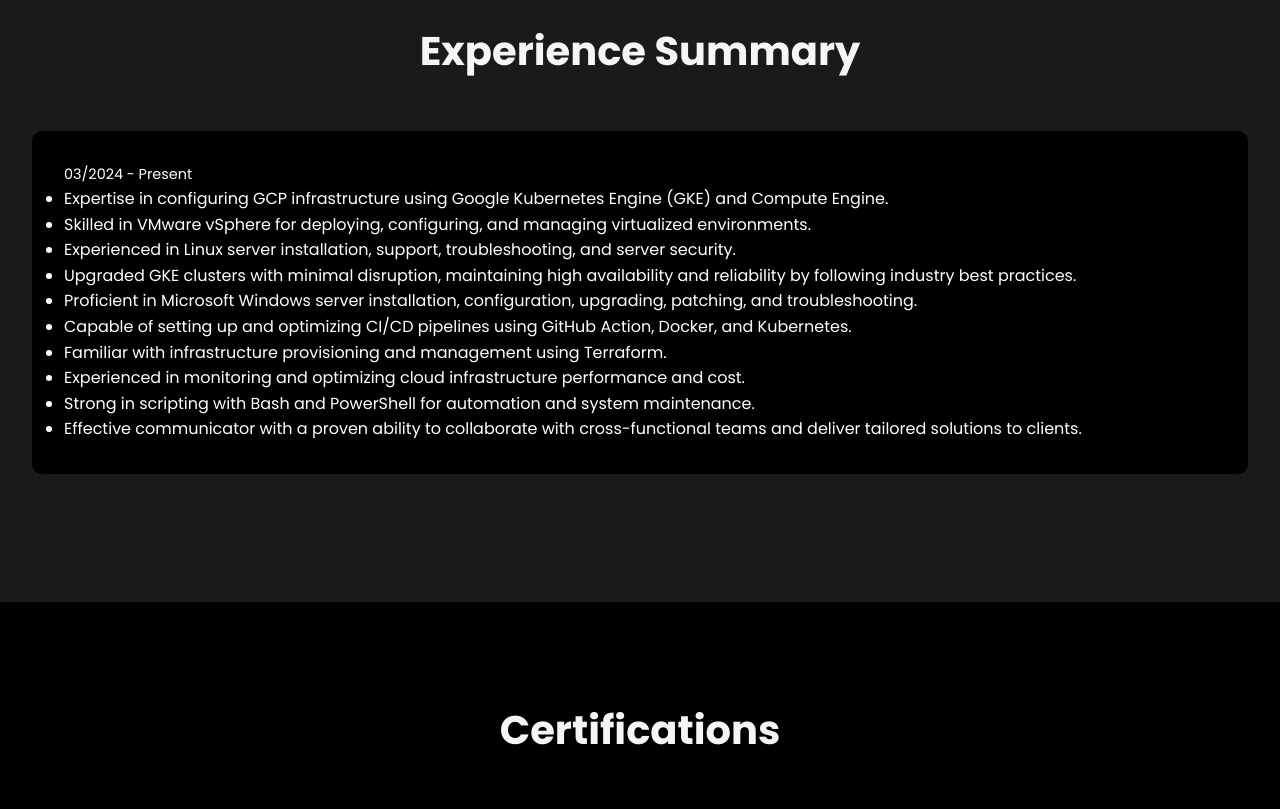
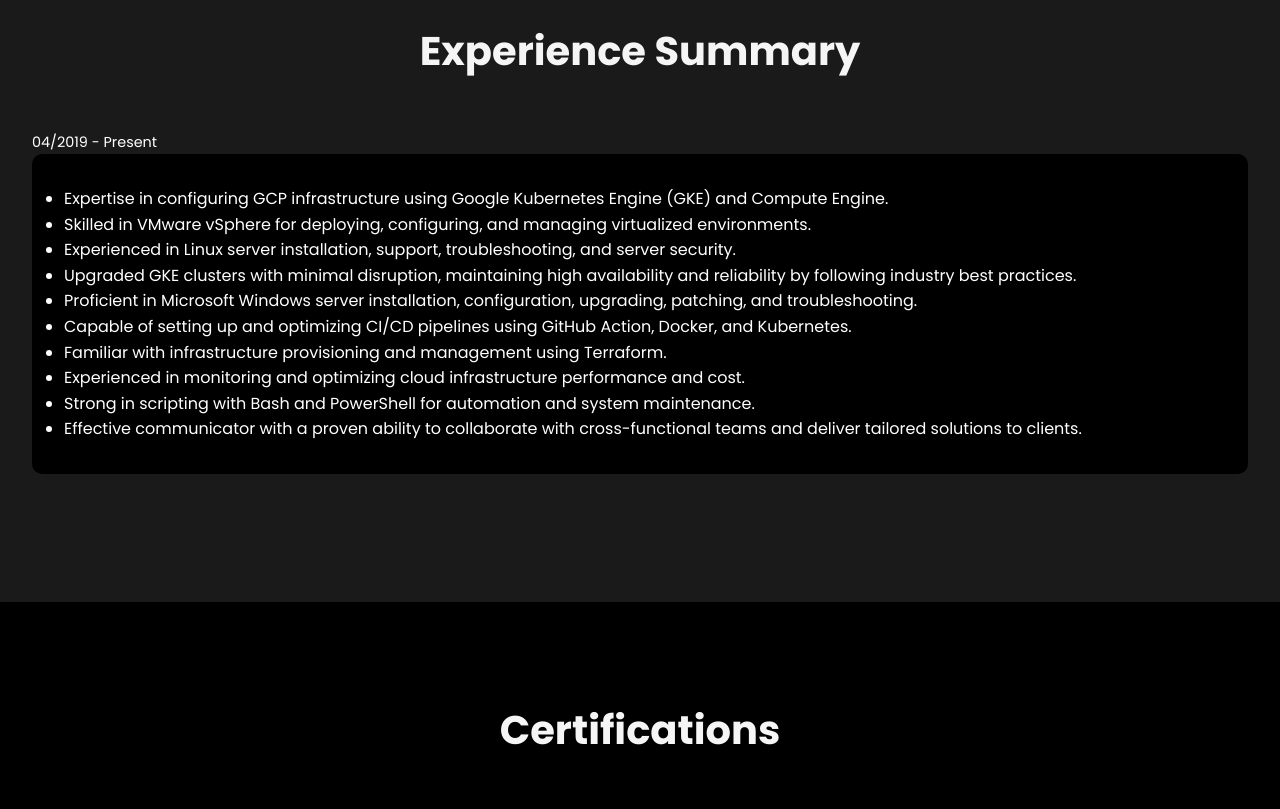
Before and after one commit to ankitthedevops/digitalprofile, a plain HTML site: page index.html in a window 1280 px wide. Shown: the part 1580-2389 px from the top of the page. Drawn offline with Linux system fonts and the light colour scheme; a script that the page names is missing.

Commit message:
Update index.html

```diff
--- a/index.html
+++ b/index.html
@@ -74,12 +74,8 @@
     <section class="experience" id="experience">
         <div class="max-width">
             <h2 class="title">Experience Summary</h2>
+            <p class="experience-date">04/2019 - Present</p>
             <div class="experience-item">
-    <div class="experience-header">
-        <div>
-        </div>
-        <p class="experience-date">03/2024 - Present</p>
-    </div>
     <ul class="experience-list">
         <li>Expertise in configuring GCP infrastructure using Google Kubernetes Engine (GKE) and Compute Engine.</li>
         <li>Skilled in VMware vSphere for deploying, configuring, and managing virtualized environments.</li>
```
